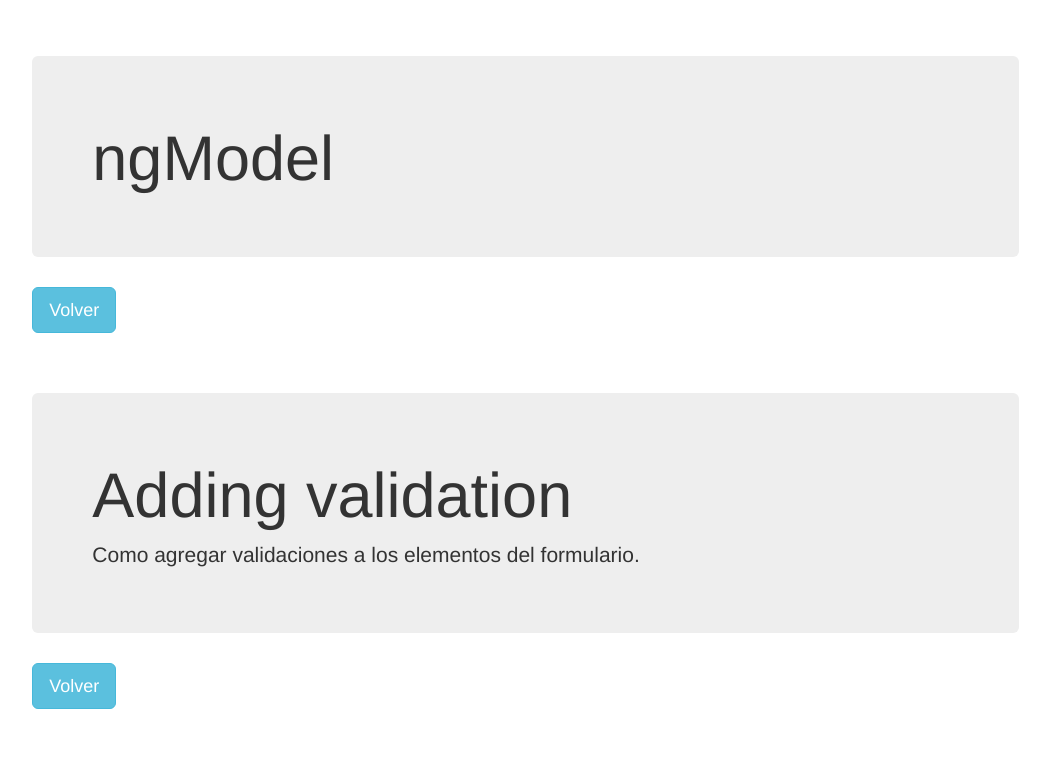
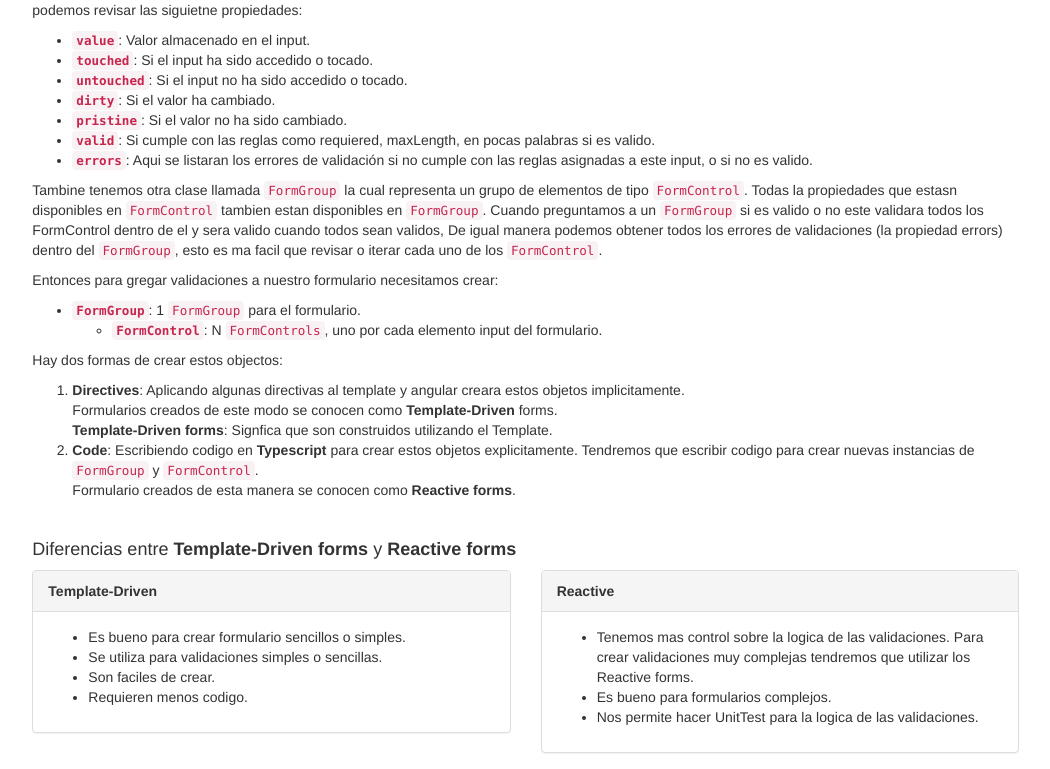
Before and after one commit to cristinakity/EstudiandoAngular, an Angular app: page /template-driven-forms in a window 1280 px wide. Shown: the part 1931-2700 px from the top of the page, without its empty margins (221-1271 px from the left). Built offline with nearby package versions, Linux system fonts and the light colour scheme.

Commit message:
Types of forms

```diff
--- a/src/app/template-driven-forms/types-of-forms/types-of-forms.component.html
+++ b/src/app/template-driven-forms/types-of-forms/types-of-forms.component.html
@@ -3,5 +3,71 @@
 <br />
 <div class="jumbotron">
   <h1>Types of forms</h1>
-  <p>Tipos de formularios que podemos utilizar en Angular.</p>
+  <p>Tipos de formularios que podemos utilizar en Angular: Template-Driven forms y Reactive forms.</p>
 </div>
+<p>
+  En angular tenemos el FormControl, para cada elmento input en nuestro formulario necesitaremos crear una instancia de la clase FormControl y con esto podemos revisar las siguietne propiedades:
+
+</p>
+<ul>
+  <li><strong><code>value</code></strong>: Valor almacenado en el input.</li>
+  <li><strong><code>touched</code></strong>: Si el input ha sido accedido o tocado.</li>
+  <li><strong><code>untouched</code></strong>: Si el input no ha sido accedido o tocado.</li>
+  <li><strong><code>dirty</code></strong>: Si el valor ha cambiado.</li>
+  <li><strong><code>pristine</code></strong>: Si el valor no ha sido cambiado.</li>
+  <li><strong><code>valid</code></strong>: Si cumple con las reglas como requiered, maxLength, en pocas palabras si es valido.</li>
+  <li><strong><code>errors</code></strong>: Aqui se listaran los errores de validación si no cumple con las reglas asignadas a este input, o si no es valido.</li>
+</ul>
+<p>Tambine tenemos otra clase llamada <code>FormGroup</code> la cual representa un grupo de elementos de tipo <code>FormControl</code>.
+  Todas la propiedades que estasn disponibles en <code>FormControl</code> tambien estan disponibles en <code>FormGroup</code>. Cuando preguntamos a un
+  <code>FormGroup</code> si es valido o no este validara todos los FormControl dentro de el y sera valido cuando todos sean validos, De igual manera
+  podemos obtener todos los errores de validaciones (la propiedad errors) dentro del <code>FormGroup</code>, esto es ma facil que revisar o iterar
+  cada uno de los <code>FormControl</code>.</p>
+  <p>Entonces para gregar validaciones a nuestro formulario necesitamos crear:</p>
+  <ul>
+    <li><strong><code>FormGroup</code></strong>: 1 <code>FormGroup</code> para el formulario. </li>
+    <ul>
+      <li><strong><code>FormControl</code></strong>: N <code>FormControls</code>, uno por cada elemento input del formulario.</li>
+    </ul>
+  </ul>
+  <p>Hay dos formas de crear estos objectos:</p>
+  <ol>
+    <li><strong>Directives</strong>:  Aplicando algunas directivas al template y angular creara estos objetos implicitamente.
+      <br>
+      Formularios creados de este modo se conocen como <strong>Template-Driven</strong> forms.
+      <br>
+      <strong>Template-Driven forms</strong>: Signfica que son construidos utilizando el Template.</li>
+    <li><strong>Code</strong>: Escribiendo codigo en <strong>Typescript</strong> para crear estos objetos explicitamente.
+      Tendremos que escribir codigo para crear nuevas instancias de <code>FormGroup</code> y <code>FormControl</code>.
+      <br>
+      Formulario creados de esta manera se conocen como <strong>Reactive forms</strong>.</li>
+  </ol>
+  <br>
+  <h4>Diferencias entre <strong>Template-Driven forms</strong> y <strong>Reactive forms</strong></h4>
+  <div class="row">
+    <div class="col-sm-6">
+      <div class="panel panel-default">
+        <div class="panel-heading"><strong>Template-Driven</strong></div>
+        <div class="panel-body">
+          <ul>
+            <li>Es bueno para crear formulario sencillos o simples.</li>
+            <li>Se utiliza para validaciones simples o sencillas.</li>
+            <li>Son faciles de crear.</li>
+            <li>Requieren menos codigo.</li>
+          </ul>
+        </div>
+      </div>
+    </div>
+    <div class="col-sm-6">
+      <div class="panel panel-default">
+        <div class="panel-heading"><strong>Reactive</strong></div>
+        <div class="panel-body">
+          <ul>
+            <li>Tenemos mas control sobre la logica de las validaciones. Para crear validaciones muy complejas tendremos que utilizar los Reactive forms.</li>
+            <li>Es bueno para formularios complejos.</li>
+            <li>Nos permite hacer UnitTest para la logica de las validaciones.</li>
+          </ul>
+        </div>
+      </div>
+    </div>
+  </div>
```
